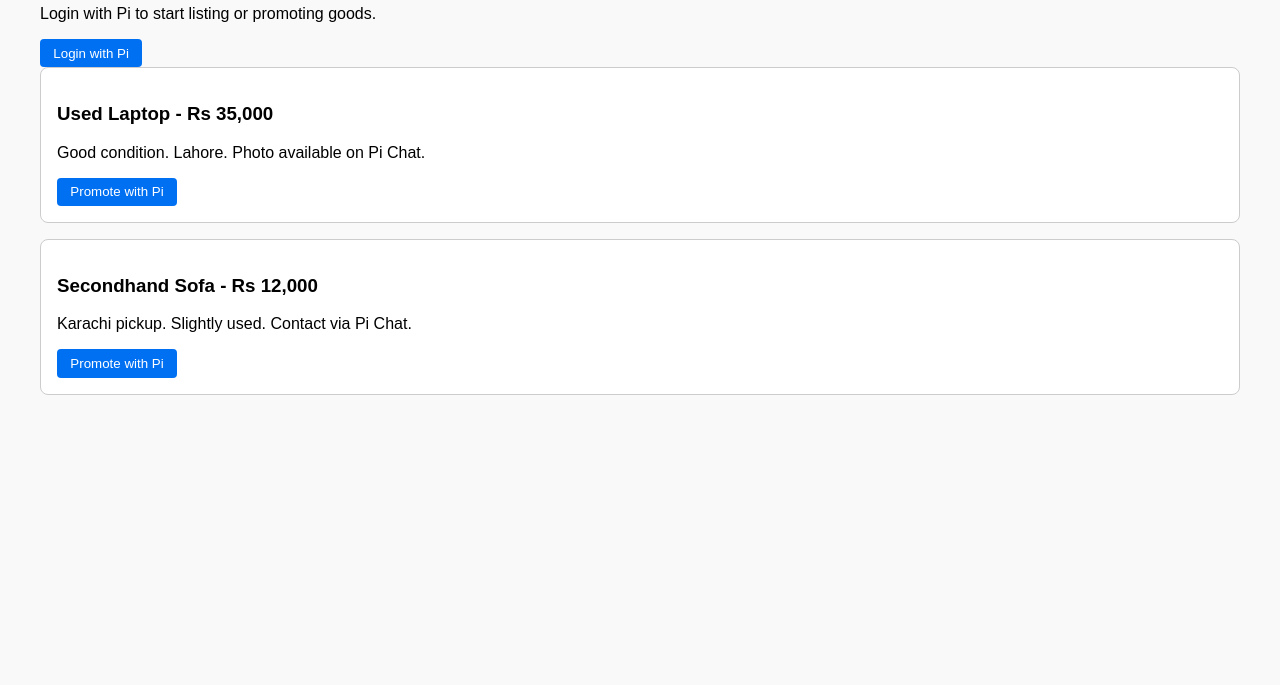
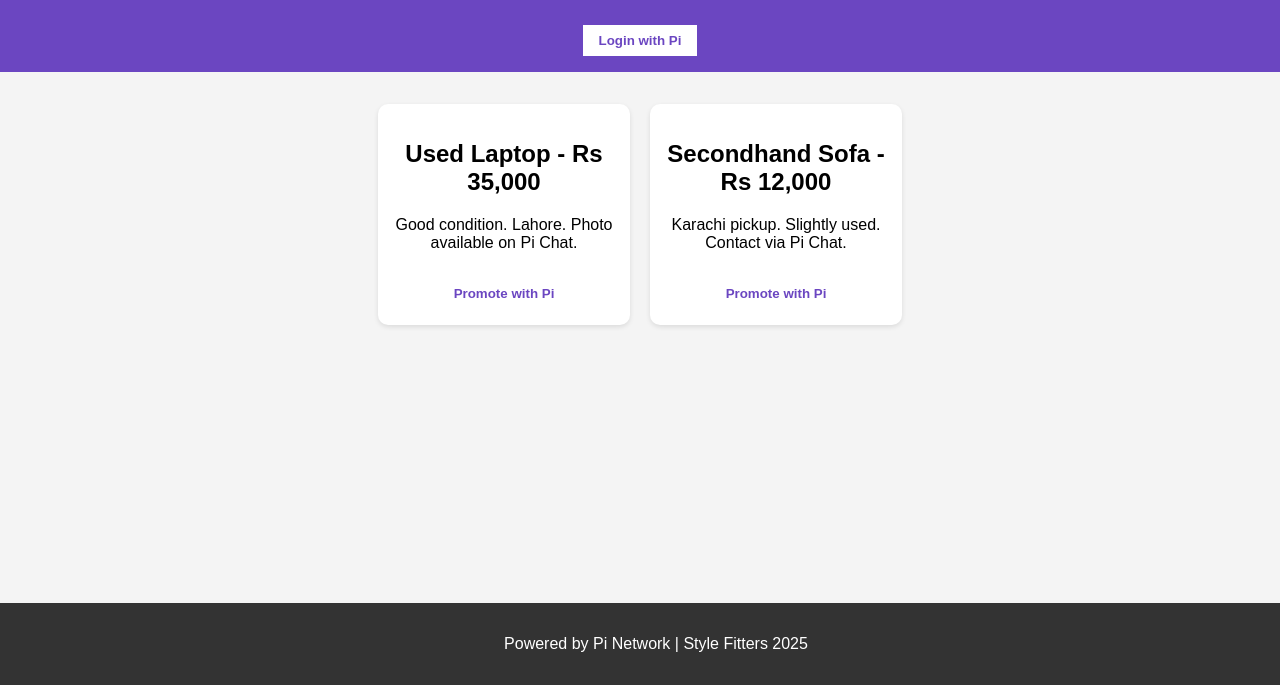
Before and after one commit to umer30-pi/pi-classifieds, a plain HTML site: page index.html in a window 1280 px wide. Shown: the part 115-800 px from the top of the page. Drawn offline with Linux system fonts and the light colour scheme.

Commit message:
index.html

```diff
--- a/index.html
+++ b/index.html
@@ -1,66 +1,60 @@
-<!DOCTYPE html><html lang="en">
+<!DOCTYPE html>
+<html lang="en">
 <head>
-  <meta charset="UTF-8">
-  <meta name="viewport" content="width=device-width, initial-scale=1.0">
+  <meta charset="UTF-8" />
+  <meta name="viewport" content="width=device-width, initial-scale=1.0"/>
   <title>Style Fitters - Pi Classifieds</title>
+  <link rel="stylesheet" href="style.css">
   <script src="https://sdk.minepi.com/pi-sdk.js"></script>
-  <style>
-    body { font-family: Arial, sans-serif; padding: 2em; background: #f9f9f9; }
-    .listing { border: 1px solid #ccc; border-radius: 8px; padding: 1em; margin-bottom: 1em; background: #fff; }
-    .btn { padding: 0.5em 1em; background: #0070f3; color: white; border: none; border-radius: 4px; cursor: pointer; }
-  </style>
 </head>
 <body>
-  <h1>Style Fitters - Pi Classifieds</h1>
-  <p id="welcome">Login with Pi to start listing or promoting goods.</p>
-  <button class="btn" onclick="loginWithPi()">Login with Pi</button> <div id="listings">
-    <div class="listing">
-      <h3>Used Laptop - Rs 35,000</h3>
-      <p>Good condition. Lahore. Photo available on Pi Chat.</p>
-      <button class="btn" onclick="promoteListing('Used Laptop')">Promote with Pi</button>
+  <header>
+    <h1>Style Fitters - Pi Classifieds</h1>
+    <p>Login with Pi to start listing or promoting goods.</p>
+    <button id="pi-login-btn">Login with Pi</button>
+  </header>
+
+  <main>
+    <div class="product-list">
+      <div class="product-card">
+        <h2>Used Laptop - Rs 35,000</h2>
+        <p>Good condition. Lahore. Photo available on Pi Chat.</p>
+        <button>Promote with Pi</button>
+      </div>
+
+      <div class="product-card">
+        <h2>Secondhand Sofa - Rs 12,000</h2>
+        <p>Karachi pickup. Slightly used. Contact via Pi Chat.</p>
+        <button>Promote with Pi</button>
+      </div>
     </div>
-    <div class="listing">
-      <h3>Secondhand Sofa - Rs 12,000</h3>
-      <p>Karachi pickup. Slightly used. Contact via Pi Chat.</p>
-      <button class="btn" onclick="promoteListing('Secondhand Sofa')">Promote with Pi</button>
-    </div>
-  </div> <script>
-    let piUser = null;
+  </main>
 
-    function loginWithPi() {
-      Pi.authenticate(['username'], function(authData) {
-        piUser = authData.user;
-        document.getElementById("welcome").innerText = `Welcome, @${piUser.username}`;
-      }, function(error) {
-        console.error(error);
-        alert("Pi login failed.");
-      });
-    }
+  <footer>
+    <p>Powered by Pi Network | Style Fitters 2025</p>
+  </footer>
 
-    function promoteListing(itemName) {
-      if (!piUser) {
-        alert("Please login with Pi first.");
+  <script>
+    document.getElementById("pi-login-btn").addEventListener("click", async () => {
+      if (!window.Pi) {
+        alert("Pi SDK not loaded. Please open this site in the Pi Browser.");
         return;
       }
-      Pi.createPayment({
-        amount: 1,
-        memo: `Promote ${itemName}`,
-        metadata: { item: itemName }
-      }, {
-        onReadyForServerApproval: function(paymentId) {
-          console.log("Payment ready for server approval:", paymentId);
-        },
-        onReadyForServerCompletion: function(paymentId, txid) {
-          console.log("Payment complete:", paymentId, txid);
-          alert(`${itemName} promoted successfully!`);
-        },
-        onCancel: function(paymentId) {
-          alert("Payment cancelled.");
-        },
-        onError: function(error, paymentId) {
-          alert("Payment failed:", error);
-        }
-      });
+
+      try {
+        const scopes = ['username', 'payments'];
+        const authResult = await Pi.authenticate(scopes, onIncompletePaymentFound);
+        alert("Welcome, " + authResult.user.username);
+        console.log(authResult);
+      } catch (err) {
+        console.error("Pi authentication failed:", err);
+        alert("Login failed. Please try again.");
+      }
+    });
+
+    function onIncompletePaymentFound(payment) {
+      console.log("Incomplete payment found", payment);
     }
-  </script></body>
+  </script>
+</body>
 </html>
```
